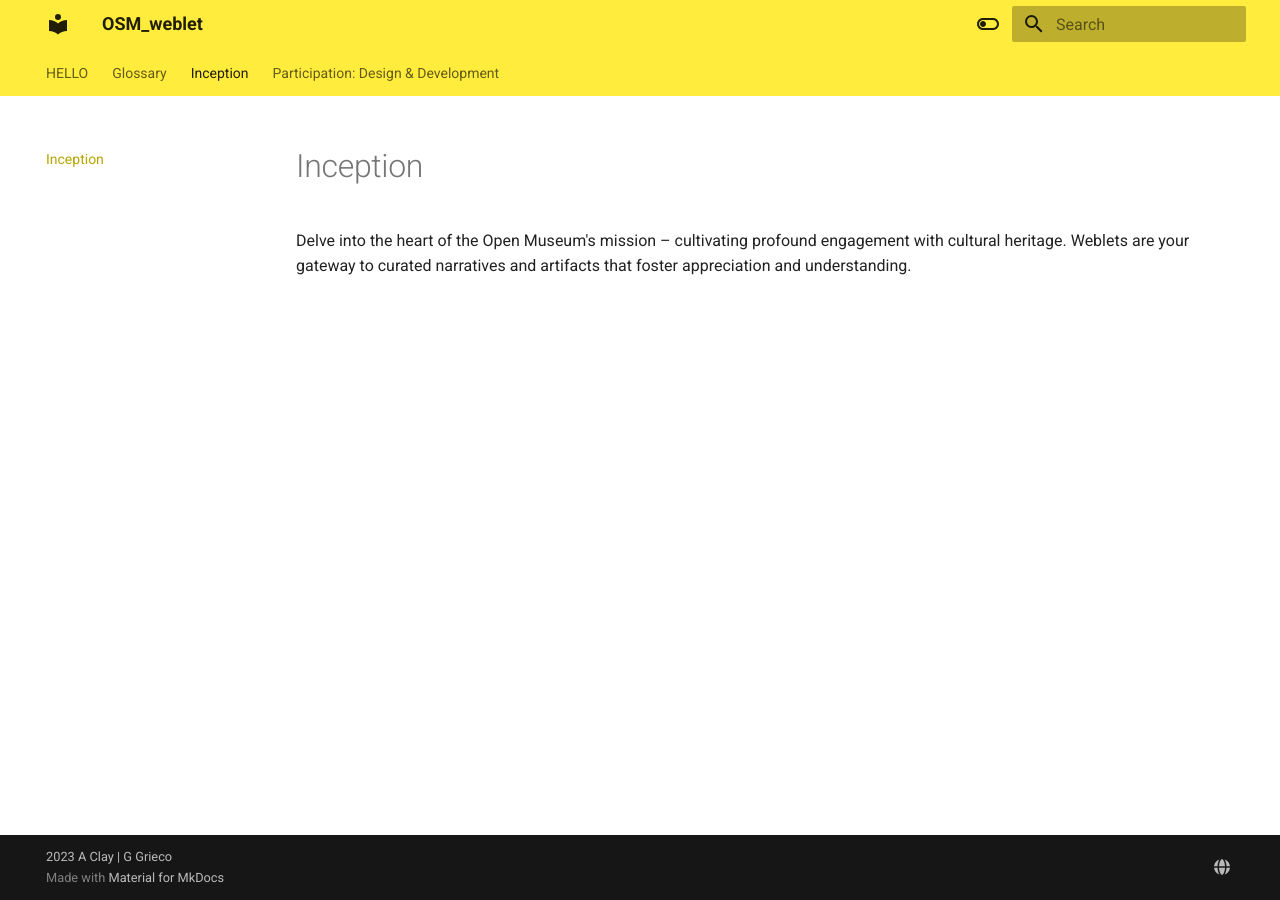
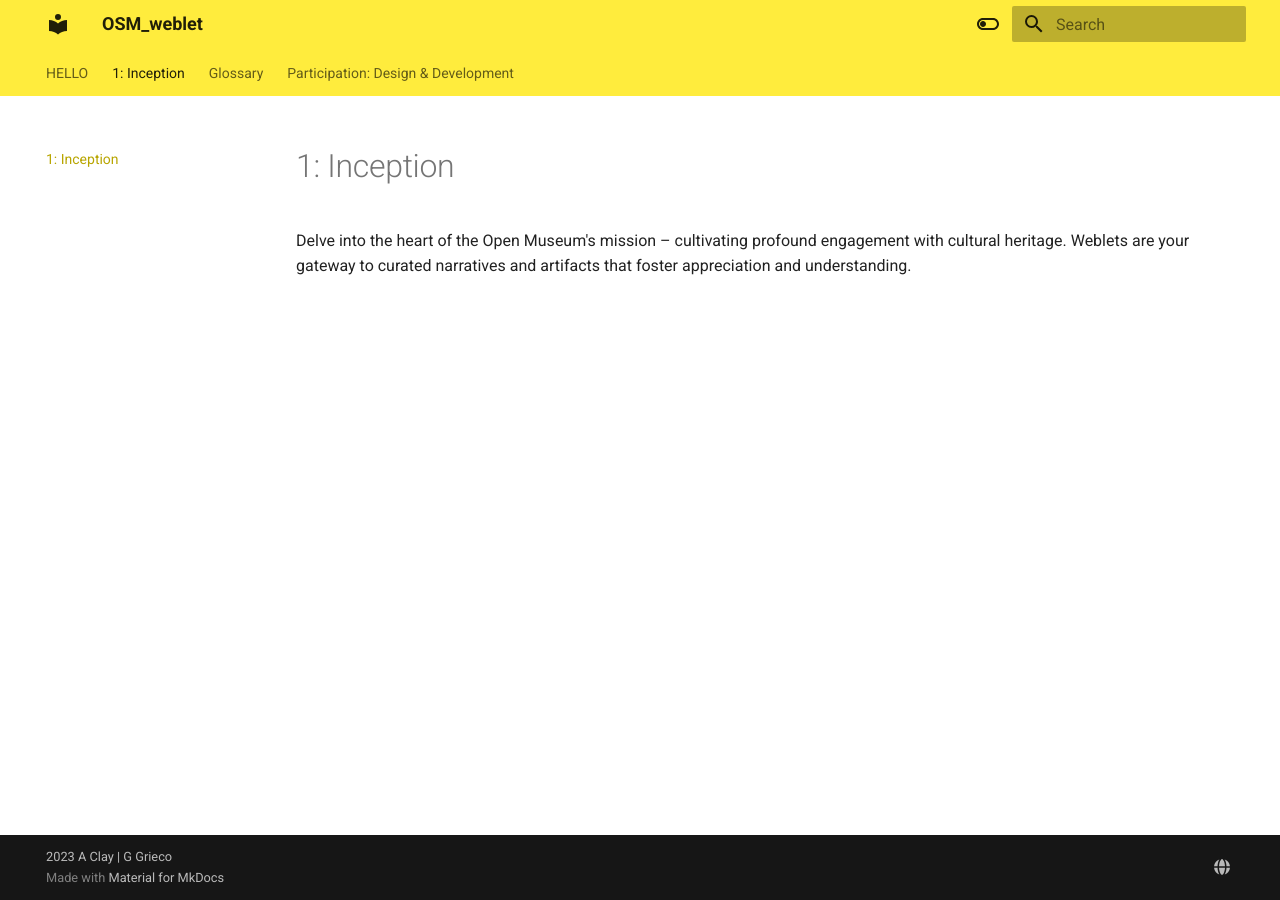
Before and after one commit to OSMDevTest/OSM, an MkDocs documentation site: the page built from docs/1_Inception.md, in a window 1280 px wide. Built offline with MkDocs 1.6.1 and Material for MkDocs 9.7.7, drawn with Linux system fonts in a browser that asks for light colours.

Commit message:
Update and rename Inception.md to 1_Inception.md

```diff
--- a/docs/Inception.md
+++ b/docs/1_Inception.md
@@ -1,2 +1,2 @@
-# Inception
+# 1: Inception
 Delve into the heart of the Open Museum's mission – cultivating profound engagement with cultural heritage. Weblets are your gateway to curated narratives and artifacts that foster appreciation and understanding.
```
